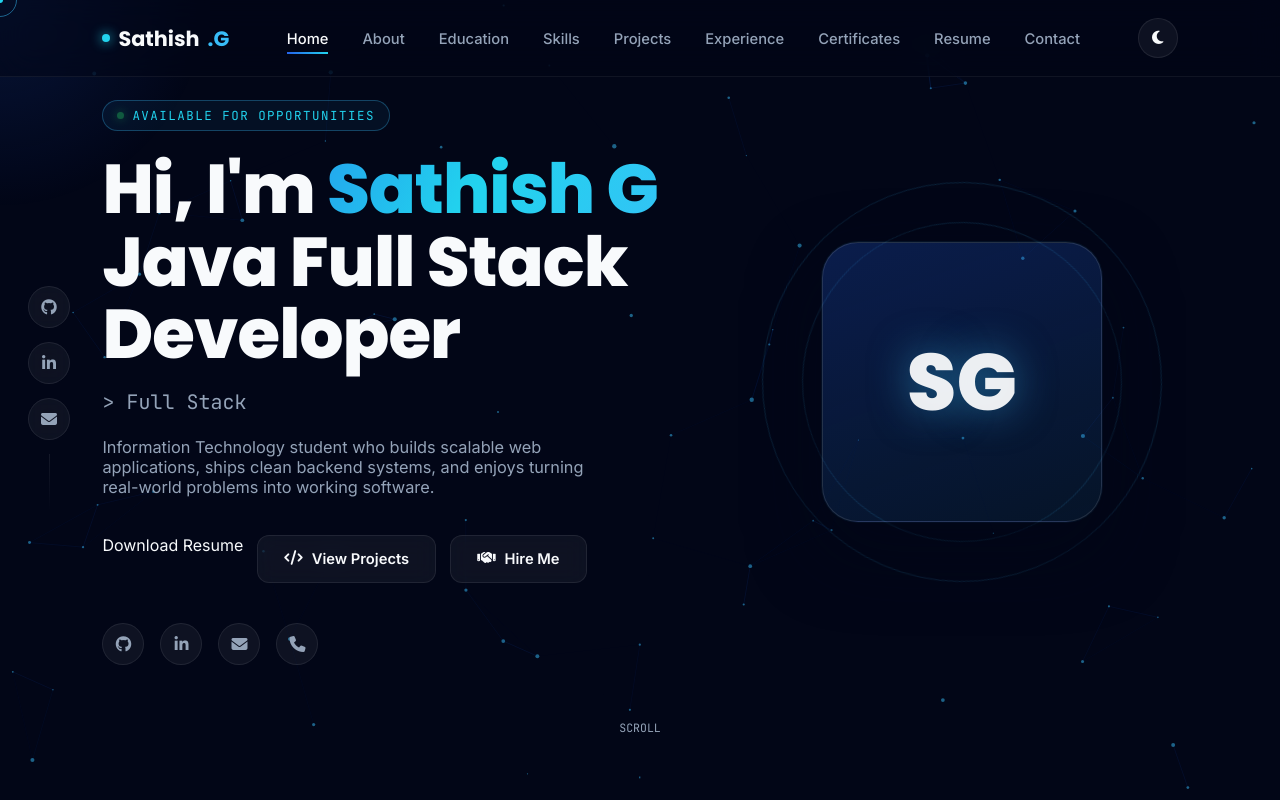
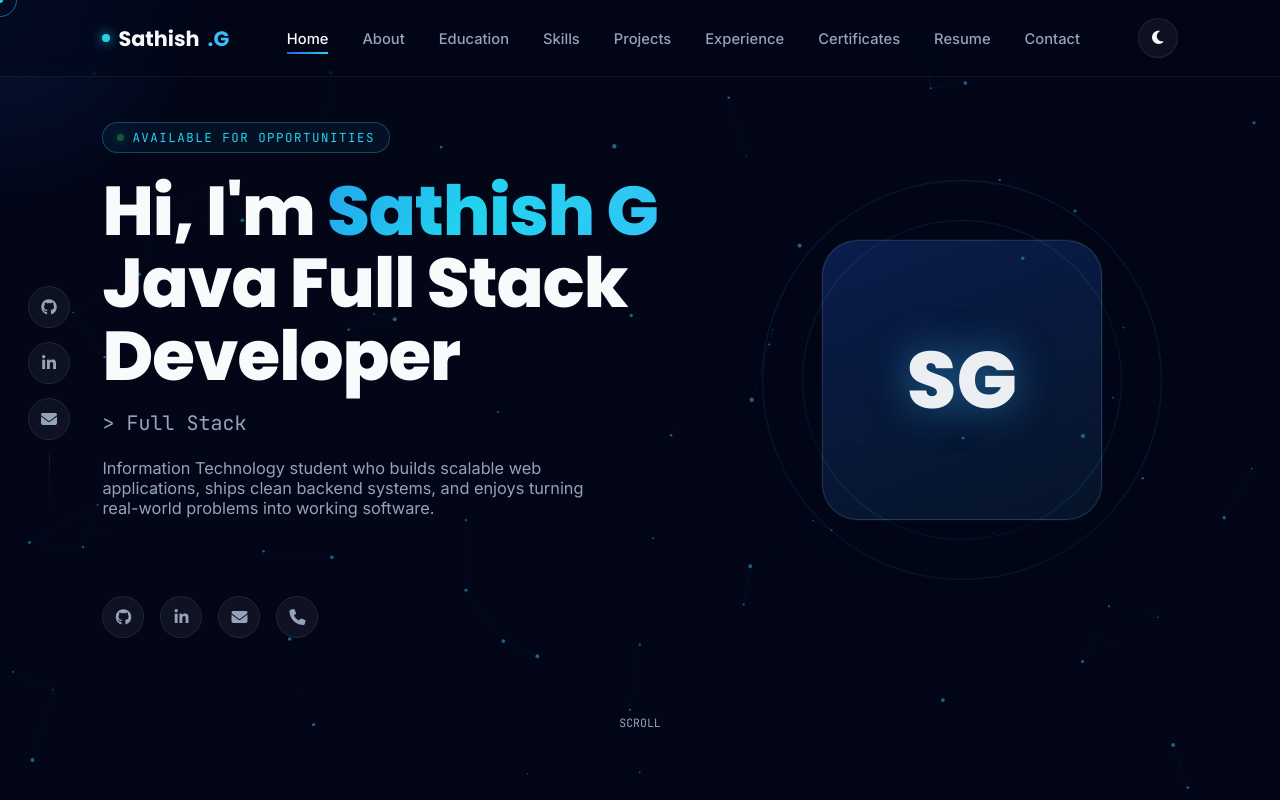
Before and after one commit to Sathish1776/Portfolio, a plain HTML site: page index.html in a window 1280 px wide. Shown: the top 800 px of the page. Drawn offline with nearby package versions, Linux system fonts and the light colour scheme; animation ran at ten frames a second.

Commit message:
Update index.html

```diff
--- a/index.html
+++ b/index.html
@@ -423,9 +423,6 @@ footer .heart{color:#EF4444;}
       <div class="role">&gt; <span id="typed"></span><span class="cursor-blink">|</span></div>
       <p class="subtitle">Information Technology student who builds scalable web applications, ships clean backend systems, and enjoys turning real-world problems into working software.</p>
       <div class="hero-buttons">
-        <a href=""><i class="https://github.com/user-attachments/files/30508021/Sathish.ATS.Resume.pdf"></i> Download Resume</a>
-        <a href="#projects" class="btn btn-outline"><i class="fa-solid fa-code"></i> View Projects</a>
-        <a href="#contact" class="btn btn-outline"><i class="fa-solid fa-handshake"></i> Hire Me</a>
       </div>
       <div class="hero-social">
         <a class="social-icon" href="https://github.com/" target="_blank" aria-label="GitHub"><i class="fa-brands fa-github"></i></a>
```
